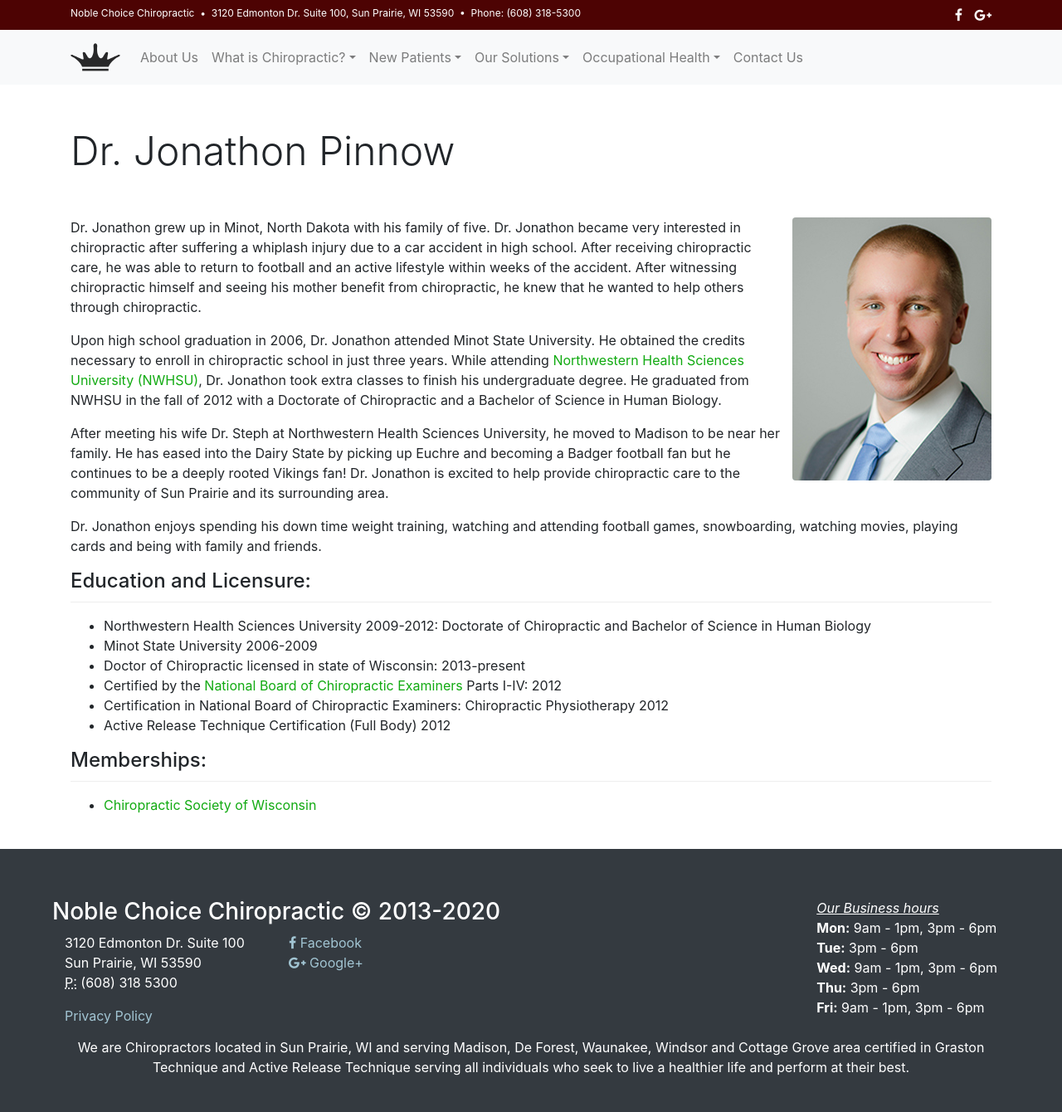
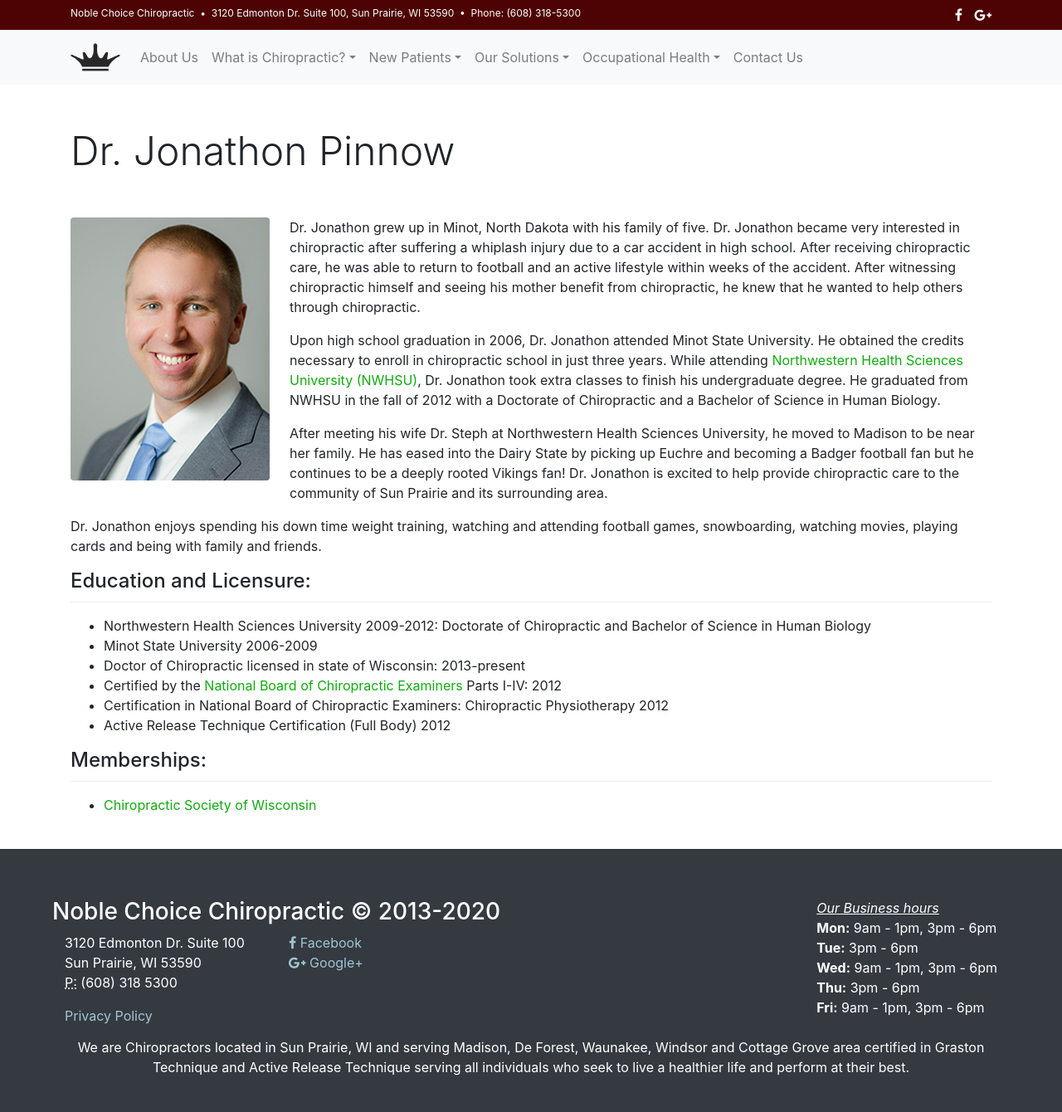
Before and after one commit to ajwahlb/nobleChoice, a Jekyll site: the page built from _pages/dr-jonathon-pinnow.html, in a window 1280 px wide. Shown: the whole page at 83% size. Built offline with Jekyll 4.4.1, drawn with Linux system fonts in a browser that asks for light colours; nearby versions of some CDN libraries.

Commit message:
updates to bios

```diff
--- a/_pages/dr-jonathon-pinnow.html
+++ b/_pages/dr-jonathon-pinnow.html
@@ -18,7 +18,7 @@
 
 		<!-- Jonathon's info -->
 		<div class="col hidden-sm">
-			<img src="/images/about-us/DrJonPinnow.jpg" alt="Dr. Jonathon Pinnow" class="rounded float-right bio"/>
+			<img src="/images/about-us/DrJonPinnow.jpg" alt="Dr. Jonathon Pinnow" class="rounded float-left mr-4 mb-4"/>
 			<p>Dr. Jonathon grew up in Minot, North Dakota with his family of five. Dr. Jonathon became very interested in chiropractic after suffering a whiplash injury due to a car accident in high school. After receiving chiropractic care, he was able to return to football and an active lifestyle within weeks of the accident. After witnessing chiropractic himself and seeing his mother benefit from chiropractic, he knew that he wanted to help others through chiropractic.</p>
 
 			<p>Upon high school graduation in 2006, Dr. Jonathon attended Minot State University. He obtained the credits necessary to enroll in chiropractic school in just three years. While attending <a href="http://www.nwhealth.edu" target="_blank">Northwestern Health Sciences University (NWHSU)</a>, Dr. Jonathon took extra classes to finish his undergraduate degree. He graduated from NWHSU in the fall of 2012 with a Doctorate of Chiropractic and a Bachelor of Science in Human Biology.</p>
--- a/_pages/dr-steph-pinnow.html
+++ b/_pages/dr-steph-pinnow.html
@@ -18,7 +18,7 @@
 
 		<!-- Steph's info -->
 		<div class="col hidden-sm">
-		<img src="/images/about-us/DrStephPinnow.jpg" alt="Dr. Steph Pinnow" class="rounded float-left bio"/>
+		<img src="/images/about-us/DrStephPinnow.jpg" alt="Dr. Steph Pinnow" class="rounded float-left mr-4 mb-4"/>
 			<p>Dr. Steph has wanted to be a chiropractor since she was 17 years old. She interviewed her mother's chiropractor for one hour and left the office that day, proudly stating "I know what I want to do for the rest of my life". She never looked back.</p>
 
 			<p>Dr. Steph attended the University of Wisconsin-La Crosse after high school. She double majored in Biology and Spanish and was able to study abroad in Spain for a summer. After graduating from UWL, she called Bloomington, Minnesota her home for 3.5 years while she attended <a href="http://www.nwhealth.edu/" target="_blank">Northwestern Health Sciences University</a>. Dr. Steph brought home to Wisconsin her Doctorate of Chiropractic and her husband, Dr. Jonathon.</p>
@@ -61,7 +61,7 @@
 
 					<div id="stephOne" class="collapse show" role="tabpanel" aria-labelledby="headingOne" data-parent="#accordian2">
 						<div class="card-body">
-			        		<p>Dr. Steph grew up on a fruit farm in Oregon, Wisconsin. She has always been an active person, from spending summers running around in the strawberry fields to competitively playing in soccer and tennis throughout high school. Dr. Steph's first experience with Chiropractic was in high school  She interviewed a Chiropractor as part of a school assignment and after an hour in the clinic, she knew what she wanted to do for the rest of her life.</p>
+			        <p>Dr. Steph grew up on a fruit farm in Oregon, Wisconsin. She has always been an active person, from spending summers running around in the strawberry fields to competitively playing in soccer and tennis throughout high school. Dr. Steph's first experience with Chiropractic was in high school  She interviewed a Chiropractor as part of a school assignment and after an hour in the clinic, she knew what she wanted to do for the rest of her life.</p>
 
 							<p>Dr. Steph attended the University of Wisconsin-La Crosse after high school to focus on her Chiropractic career. While she was there, she continued to explore Spanish and decided to double major in Spanish and Biology, in hopes of being able to help those who don't speak English as their first language.</p>
 
--- a/css/main.css
+++ b/css/main.css
@@ -138,9 +138,6 @@
 }
 .card.bio{
 	border:none;
-}
-img.bio{
-    margin:0 0 10px 15px;
 }
 
 h1 span{
```
